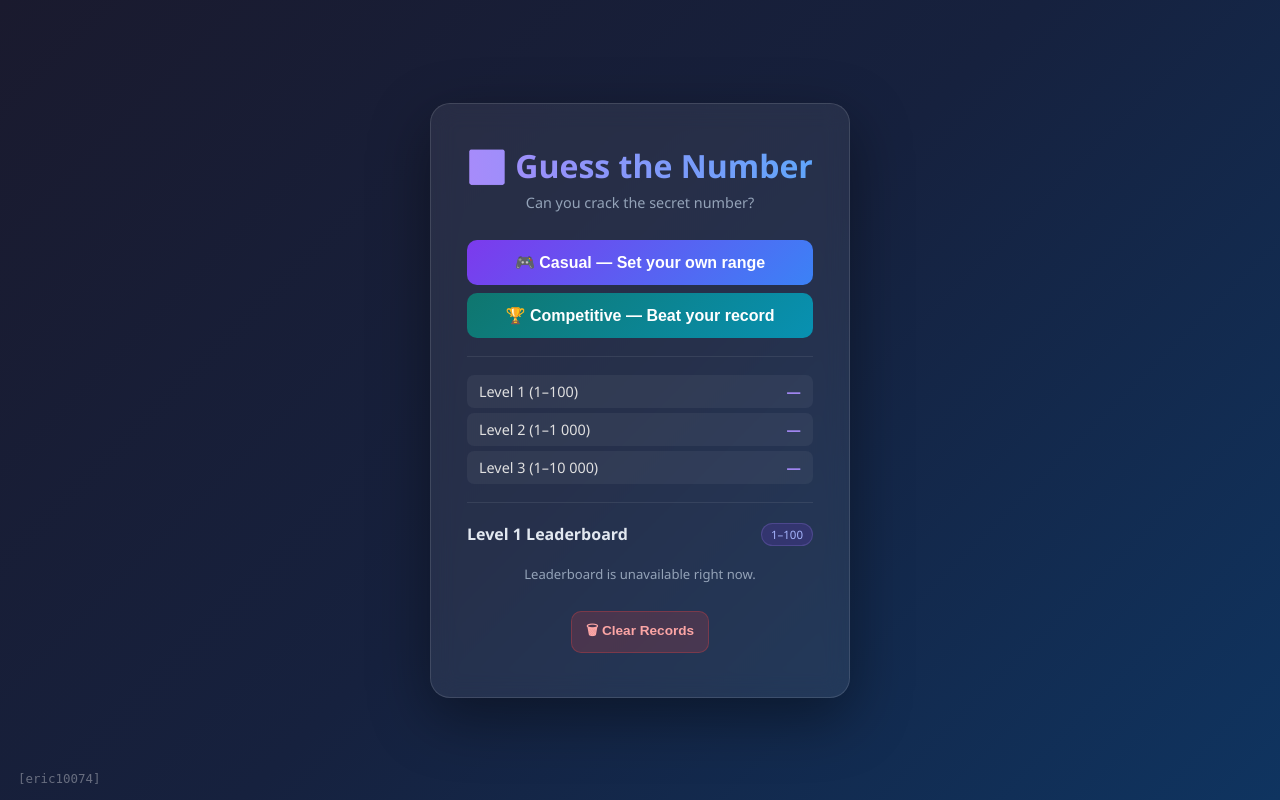
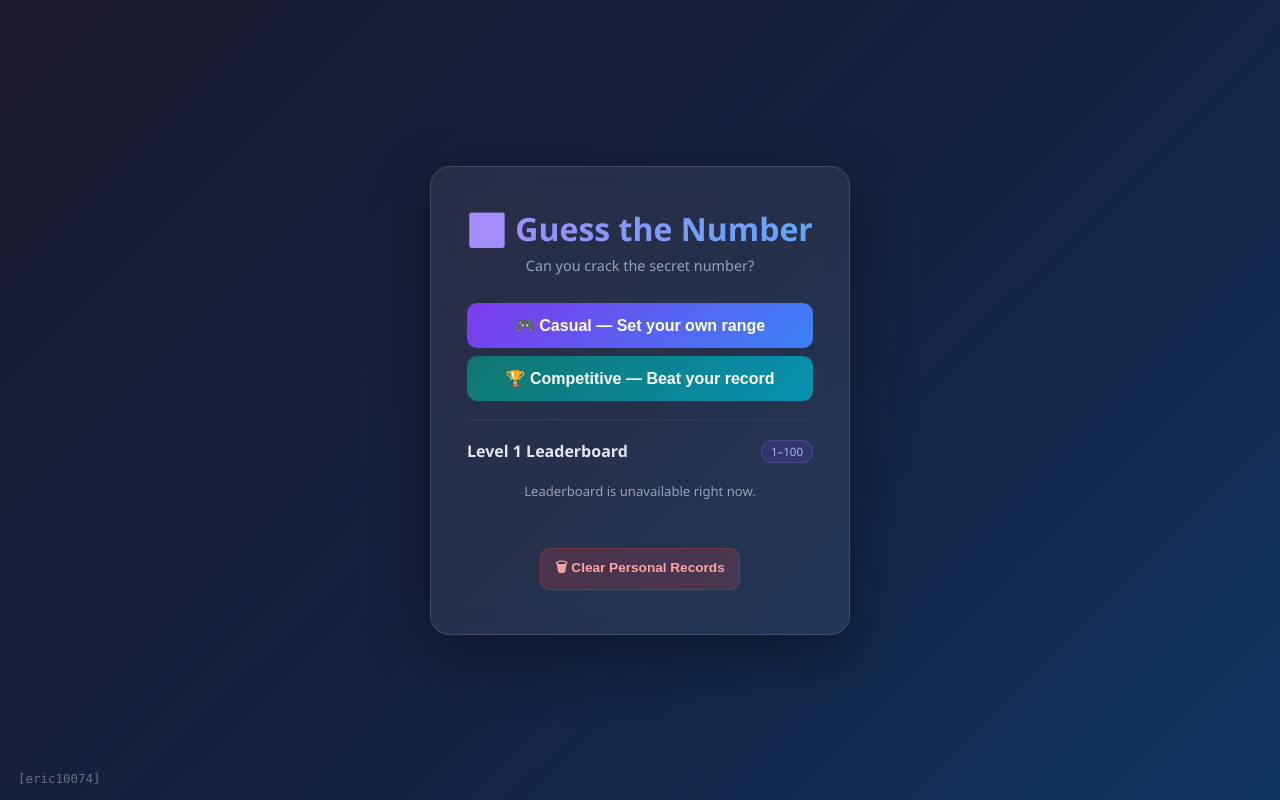
Before and after one commit to 106082-art/Guess-Number-Game, a Flask app: page / in a window 1280 px wide. Run offline with Flask 3, Linux system fonts and the light colour scheme.

Commit message:
Replace best scores endpoint with database leaderboard

```diff
--- a/app.py
+++ b/app.py
@@ -107,13 +107,6 @@ def guess():
         "count": count,
     })
 
-@app.route("/api/best_scores", methods=["GET"])
-def best_scores():
-    scores = {}
-    for level in [100, 1000, 10000]:
-        scores[level] = load_best(level)
-    return jsonify(scores)
-
 @app.route("/api/clear_scores", methods=["POST"])
 def clear_scores():
     for level in [100, 1000, 10000]:
--- a/templates/index.html
+++ b/templates/index.html
@@ -152,19 +152,6 @@
     .win-buttons { display: flex; gap: 8px; }
     .win-buttons .btn { margin: 0; }
 
-    /* Scores table */
-    .scores { margin: 16px 0; }
-    .score-row {
-      display: flex;
-      justify-content: space-between;
-      padding: 7px 12px;
-      border-radius: 7px;
-      background: rgba(255,255,255,0.05);
-      margin: 5px 0;
-      font-size: 0.9rem;
-    }
-    .score-val { font-weight: 700; color: #a78bfa; }
-
     /* Level 1 leaderboard */
     .leaderboard-section { margin: 20px 0 14px; text-align: left; }
     .leaderboard-heading {
@@ -240,8 +227,6 @@
     <button class="btn btn-primary" onclick="goMode('casual')">🎮 Casual — Set your own range</button>
     <button class="btn btn-secondary" onclick="goMode('competitive')">🏆 Competitive — Beat your record</button>
     <hr class="divider" />
-    <div class="scores" id="best-scores"></div>
-    <hr class="divider" />
     <section class="leaderboard-section" aria-labelledby="leaderboard-title">
       <div class="leaderboard-heading">
         <h2 id="leaderboard-title">Level 1 Leaderboard</h2>
@@ -250,7 +235,8 @@
       <p class="leaderboard-status" id="leaderboard-status" aria-live="polite">Loading scores…</p>
       <ol class="leaderboard-list" id="leaderboard-list" aria-label="Top 10 Level 1 scores" hidden></ol>
     </section>
-    <button class="btn btn-danger btn-sm" onclick="clearScores()">🗑 Clear Records</button>
+    <p class="leaderboard-status" id="records-clear-status" aria-live="polite"></p>
+    <button class="btn btn-danger btn-sm" onclick="clearScores()">🗑 Clear Personal Records</button>
   </div>
 
   <!-- SCREEN 1b: Casual setup -->
@@ -307,7 +293,7 @@
     <p class="score-save-status" id="score-save-status" aria-live="polite" hidden></p>
     <div class="win-buttons">
       <button class="btn btn-primary" id="btn-again" onclick="">Play Again</button>
-      <button class="btn btn-ghost" onclick="show('screen-mode'); loadScores()">Main Menu</button>
+      <button class="btn btn-ghost" onclick="show('screen-mode'); loadLeaderboard()">Main Menu</button>
     </div>
   </div>
 </div>
@@ -326,19 +312,6 @@
   function goMode(mode) {
     if (mode === 'casual') show('screen-casual');
     else show('screen-levels');
-  }
-
-  async function loadScores() {
-    const res = await fetch('/api/best_scores');
-    const data = await res.json();
-    const el = document.getElementById('best-scores');
-    const names = { 100: 'Level 1 (1–100)', 1000: 'Level 2 (1–1 000)', 10000: 'Level 3 (1–10 000)' };
-    let html = '';
-    for (const [k, label] of Object.entries(names)) {
-      const v = data[k];
-      html += `<div class="score-row"><span>${label}</span><span class="score-val">${v !== null ? v + ' guesses' : '—'}</span></div>`;
-    }
-    el.innerHTML = html;
   }
 
   async function loadLeaderboard() {
@@ -399,8 +372,15 @@
   }
 
   async function clearScores() {
-    await fetch('/api/clear_scores', { method: 'POST' });
-    loadScores();
+    const status = document.getElementById('records-clear-status');
+    status.textContent = '';
+    try {
+      const response = await fetch('/api/clear_scores', { method: 'POST' });
+      if (!response.ok) throw new Error('Could not clear personal records');
+      status.textContent = 'Personal records cleared. Leaderboard scores are unchanged.';
+    } catch (error) {
+      status.textContent = 'Could not clear personal records.';
+    }
   }
 
   async function startGame(min, max, mode, difficulty) {
@@ -529,7 +509,6 @@
   }
 
   // Init
-  loadScores();
   loadLeaderboard();
 </script>
   <div class="watermark">[eric10074]</div>
```
